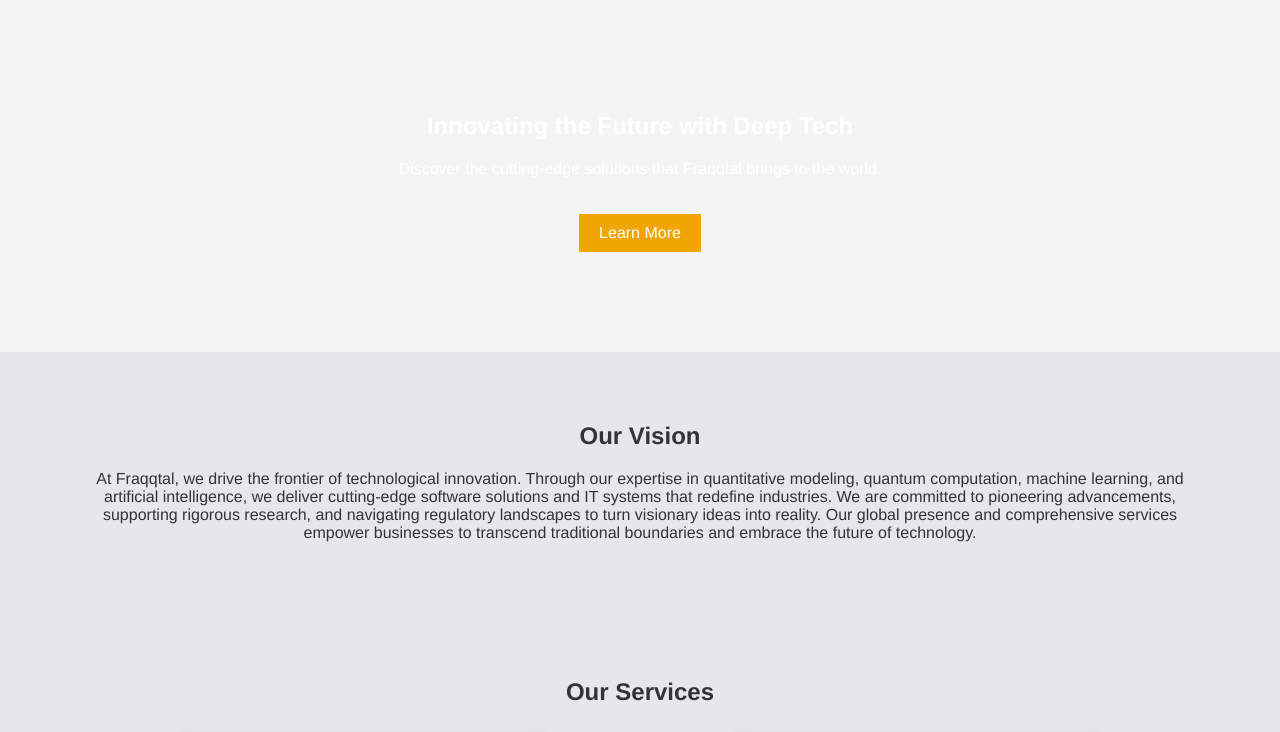
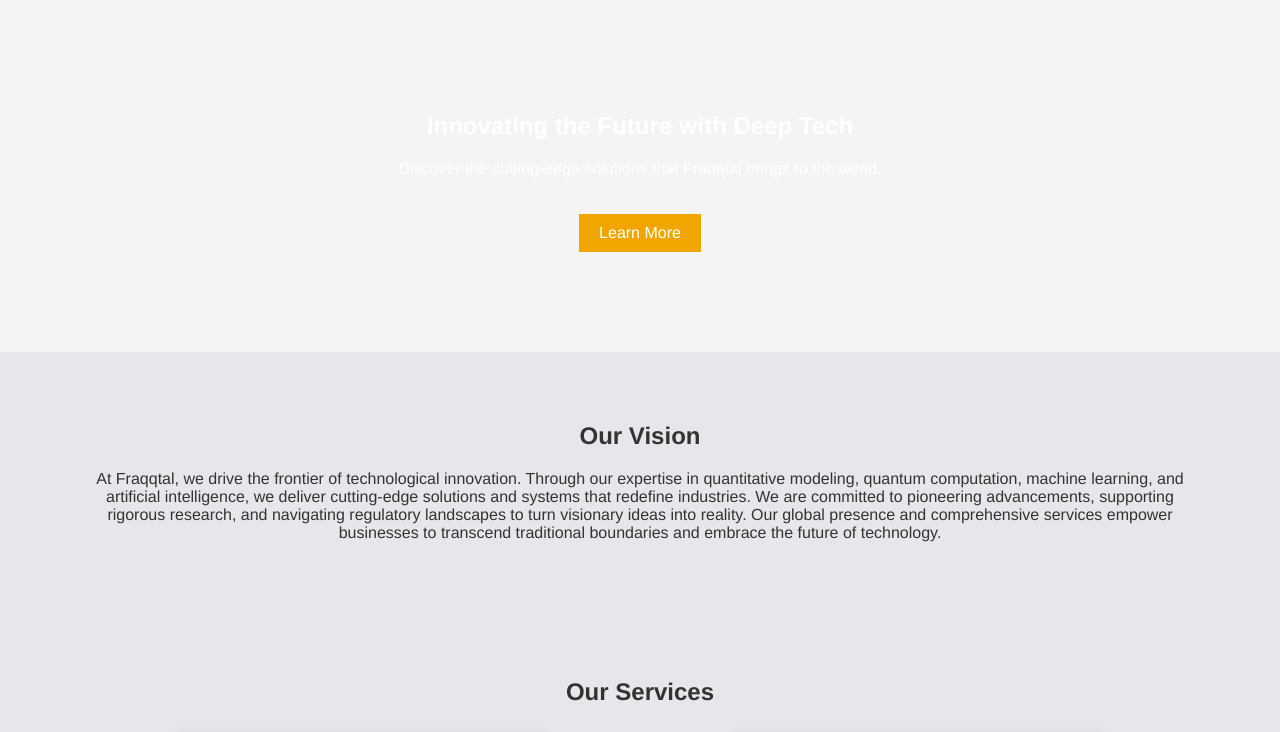
Before and after one commit to szabya/FraqqtalWebPage, a plain HTML site: page index.html in a window 1280 px wide. Shown: the part 68-800 px from the top of the page. Drawn offline with Linux system fonts and the light colour scheme.

Commit message:
Update index.html

```diff
--- a/index.html
+++ b/index.html
@@ -32,7 +32,7 @@
     <section id="about">
         <div class="container">
             <h2>Our Vision</h2>
-            <p>At Fraqqtal, we drive the frontier of technological innovation. Through our expertise in quantitative modeling, quantum computation, machine learning, and artificial intelligence, we deliver cutting-edge software solutions and IT systems that redefine industries. We are committed to pioneering advancements, supporting rigorous research, and navigating regulatory landscapes to turn visionary ideas into reality. Our global presence and comprehensive services empower businesses to transcend traditional boundaries and embrace the future of technology.</p>
+            <p>At Fraqqtal, we drive the frontier of technological innovation. Through our expertise in quantitative modeling, quantum computation, machine learning, and artificial intelligence, we deliver cutting-edge solutions and systems that redefine industries. We are committed to pioneering advancements, supporting rigorous research, and navigating regulatory landscapes to turn visionary ideas into reality. Our global presence and comprehensive services empower businesses to transcend traditional boundaries and embrace the future of technology.</p>
         </div>
     </section>
     <section id="services">
```
